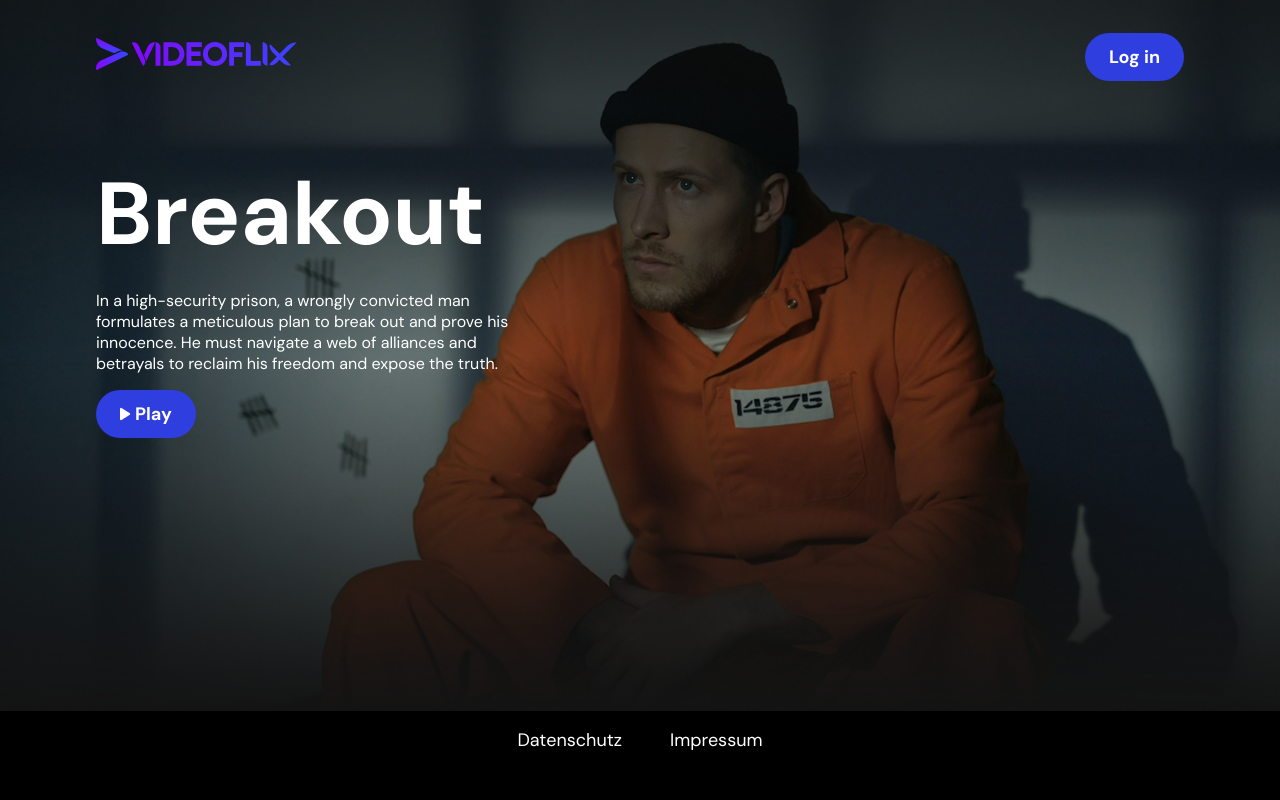
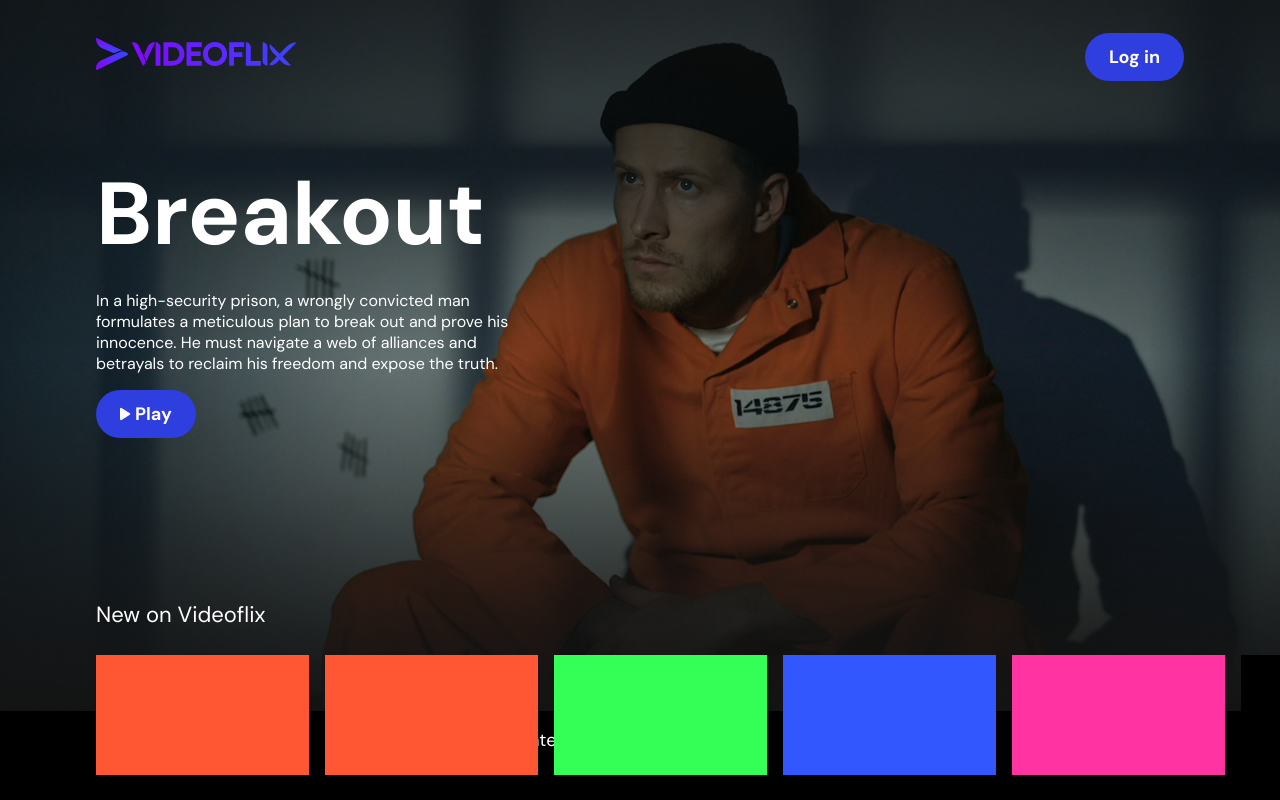
Before and after one commit to KevinMuellerDev/videoflix_frontend, a Next.js app: page /browse in a window 1280 px wide. Built offline with nearby package versions, Linux system fonts and the light colour scheme.

Commit message:
added first contentcontainer

```diff
--- /dev/null
+++ b/src/components/Browse/ContentContainer/ContentContainer.module.css
@@ -0,0 +1,44 @@
+.contentContainer {
+  z-index: 100;
+  position: absolute;
+  top: 37.5rem;
+  left: 6rem;
+  text-align: start;
+  display: flex;
+  flex-direction: column;
+  gap: 16px;
+  max-width: 100%;
+}
+
+.dummyVid {
+  width: 213px;
+  height: 120px;
+  transform-origin: bottom center;
+  transition: transform 0.15s ease-in-out;
+  cursor: pointer;
+  flex-shrink: 0;
+
+  &:hover {
+    transform: scale(1.05);
+  }
+}
+
+.vidWrapper {
+  width: calc(100vw - 6rem);
+  height: 140px;
+  display: flex;
+  flex-direction: row;
+  align-items: center;
+  gap: 16px;
+  overflow-x: scroll;
+  overflow-y: visible;
+  scroll-behavior: smooth;
+}
+
+.vidWrapper::-webkit-scrollbar {
+  display: none;
+}
+
+.genre {
+  font-size: 22px !important;
+}
--- /dev/null
+++ b/src/components/Browse/ContentContainer/ContentContainer.tsx
@@ -0,0 +1,30 @@
+import React from 'react';
+import styles from '@/components/Browse/ContentContainer/ContentContainer.module.css';
+
+const ContentContainer = ({ genre }: { genre: string }) => {
+  const dummyVid = [
+    { id: 1, title: 'Action', background: '#FF5733' },
+    { id: 2, title: 'Action', background: '#FF5733' },
+    { id: 3, title: 'Comedy', background: '#33FF57' },
+    { id: 4, title: 'Drama', background: '#3357FF' },
+    { id: 5, title: 'Sci-Fi', background: '#FF33A1' },
+    { id: 6, title: 'Horror', background: '#000000' },
+  ];
+
+  return (
+    <div className={styles.contentContainer}>
+      <span className={styles.genre}>{genre}</span>
+      <div className={styles.vidWrapper}>
+        {dummyVid.map((vid) => (
+          <div
+            className={styles.dummyVid}
+            key={vid.id}
+            style={{ background: vid.background }}
+          ></div>
+        ))}
+      </div>
+    </div>
+  );
+};
+
+export default ContentContainer;
--- a/src/pages/browse/index.tsx
+++ b/src/pages/browse/index.tsx
@@ -3,6 +3,7 @@ import React from 'react';
 import mainStyles from '@/pages/index.module.css';
 import styles from '@/pages/browse/index.module.css';
 import PreviewAction from '@/components/Browse/PreviewAction/PreviewAction';
+import ContentContainer from '@/components/Browse/ContentContainer/ContentContainer';
 
 const Browse: React.FC = () => {
   const description =
@@ -21,6 +22,7 @@ const Browse: React.FC = () => {
           />
           <PreviewAction title="Breakout" description={description} />
         </div>
+        <ContentContainer genre="New on Videoflix" />
       </main>
     </>
   );
--- a/src/styles/globals.css
+++ b/src/styles/globals.css
@@ -13,6 +13,10 @@
   font-family: 'DM Sans', sans-serif;
   color: #ffffff;
   font-size: 100%;
+}
+
+body {
+  overflow-x: hidden;
 }
 
 h1 {
```
